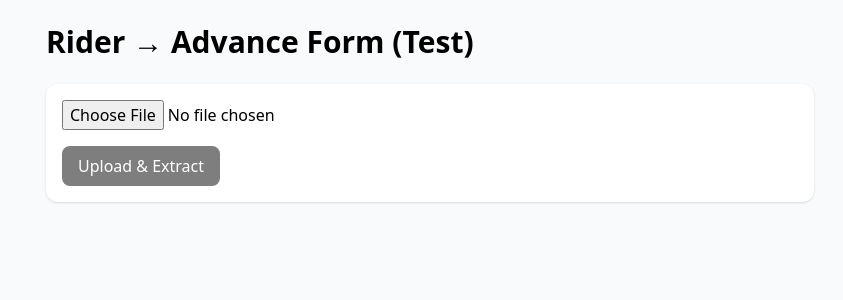
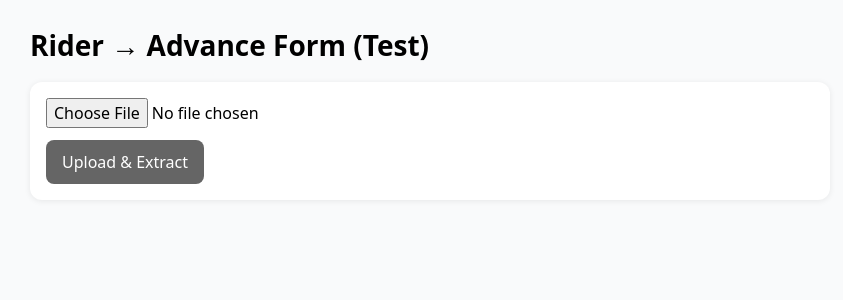
Before and after one commit to audioengineer18/rider-advance-form, a Next.js app: page / in a window 1280 px wide. Shown: the top 300 px of the page, without its empty margins (210-1053 px from the left). Built offline with nearby package versions, Linux system fonts and the light colour scheme.

Commit message:
Update and rename page.tsx to page.js

```diff
--- /dev/null
+++ b/app/page.js
@@ -0,0 +1,77 @@
+"use client";
+import { useState } from "react";
+
+export default function Home() {
+  const [file, setFile] = useState(null);
+  const [loading, setLoading] = useState(false);
+  const [result, setResult] = useState(null);
+  const [error, setError] = useState(null);
+
+  const onSubmit = async (e) => {
+    e.preventDefault();
+    if (!file) return;
+    setLoading(true);
+    setError(null);
+    setResult(null);
+
+    try {
+      const fd = new FormData();
+      fd.append("file", file);
+
+      const res = await fetch("/api/extract", { method: "POST", body: fd });
+      const raw = await res.text();
+
+      setResult({ status: res.status, statusText: res.statusText, raw });
+
+      try {
+        const json = JSON.parse(raw);
+        if (!res.ok || json.ok === false) {
+          setError(json.error || `HTTP ${res.status} ${res.statusText}`);
+        }
+      } catch {
+        // raw wasn't JSON; already displayed
+      }
+    } catch (err) {
+      setError(err?.message || String(err));
+    } finally {
+      setLoading(false);
+    }
+  };
+
+  return (
+    <main style={{ minHeight: "100vh", padding: 24 }}>
+      <div style={{ maxWidth: 800, margin: "0 auto" }}>
+        <h1 style={{ fontSize: 28, fontWeight: 700 }}>Rider → Advance Form (Test)</h1>
+
+        <form onSubmit={onSubmit} style={{ background: "#fff", borderRadius: 12, padding: 16, boxShadow: "0 1px 6px rgba(0,0,0,0.08)", marginTop: 16 }}>
+          <input
+            type="file"
+            accept="application/pdf"
+            onChange={(e) => setFile(e.target.files?.[0] || null)}
+            style={{ display: "block", width: "100%", marginBottom: 12 }}
+          />
+          <button
+            type="submit"
+            disabled={!file || loading}
+            style={{ padding: "10px 16px", borderRadius: 8, background: "#000", color: "#fff", opacity: !file || loading ? 0.6 : 1 }}
+          >
+            {loading ? "Parsing…" : "Upload & Extract"}
+          </button>
+        </form>
+
+        {error && (
+          <div style={{ background: "#fdecec", border: "1px solid #f5c2c7", color: "#b42318", padding: 12, borderRadius: 8, marginTop: 16 }}>
+            {error}
+          </div>
+        )}
+
+        {result && (
+          <div style={{ background: "#fff", borderRadius: 12, padding: 16, boxShadow: "0 1px 6px rgba(0,0,0,0.08)", marginTop: 16 }}>
+            <h2 style={{ fontSize: 20, fontWeight: 600, marginBottom: 8 }}>Server Response</h2>
+            <pre style={{ whiteSpace: "pre-wrap", fontSize: 13 }}>{JSON.stringify(result, null, 2)}</pre>
+          </div>
+        )}
+      </div>
+    </main>
+  );
+}
--- a/app/page.tsx
+++ /dev/null
@@ -1,81 +0,0 @@
-"use client";
-import { useState } from "react";
-
-export default function Home() {
-  const [file, setFile] = useState<File | null>(null);
-  const [loading, setLoading] = useState(false);
-  const [result, setResult] = useState<any>(null);
-  const [error, setError] = useState<string | null>(null);
-
-  const onSubmit = async (e: React.FormEvent) => {
-    e.preventDefault();
-    if (!file) return;
-    setLoading(true);
-    setError(null);
-    setResult(null);
-
-    try {
-      const fd = new FormData();
-      fd.append("file", file);
-
-      // Call our stub API
-      const res = await fetch("/api/extract", { method: "POST", body: fd });
-      const raw = await res.text(); // show EXACT response
-
-      setResult({ status: res.status, statusText: res.statusText, raw });
-
-      // If server sent JSON with ok:false, surface it as error
-      try {
-        const json = JSON.parse(raw);
-        if (!res.ok || json.ok === false) {
-          setError(json.error || `HTTP ${res.status} ${res.statusText}`);
-        }
-      } catch {
-        // non-JSON; we already show raw
-      }
-    } catch (err: any) {
-      setError(err?.message || String(err));
-    } finally {
-      setLoading(false);
-    }
-  };
-
-  return (
-    <main className="min-h-screen p-6">
-      <div className="max-w-3xl mx-auto space-y-6">
-        <h1 className="text-3xl font-bold">Rider → Advance Form (Test)</h1>
-
-        <form onSubmit={onSubmit} className="bg-white rounded-xl p-4 shadow space-y-4">
-          <input
-            type="file"
-            accept="application/pdf"
-            onChange={(e) => setFile(e.target.files?.[0] || null)}
-            className="block w-full"
-          />
-          <button
-            type="submit"
-            disabled={!file || loading}
-            className="px-4 py-2 rounded-lg bg-black text-white disabled:opacity-50"
-          >
-            {loading ? "Parsing…" : "Upload & Extract"}
-          </button>
-        </form>
-
-        {error && (
-          <div className="bg-red-50 border border-red-200 text-red-700 p-3 rounded">
-            {error}
-          </div>
-        )}
-
-        {result && (
-          <div className="bg-white rounded-xl p-4 shadow">
-            <h2 className="text-xl font-semibold mb-2">Server Response</h2>
-            <pre className="text-sm whitespace-pre-wrap">
-              {JSON.stringify(result, null, 2)}
-            </pre>
-          </div>
-        )}
-      </div>
-    </main>
-  );
-}
```
